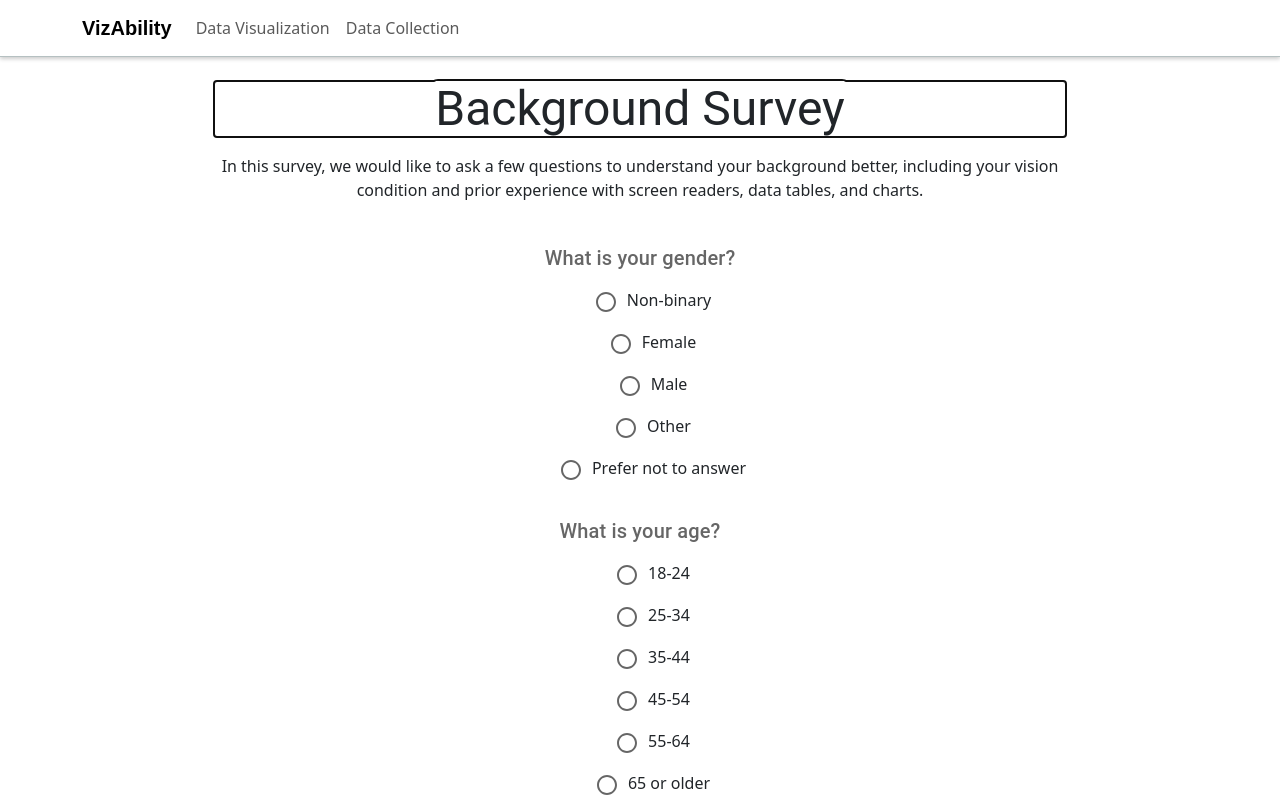
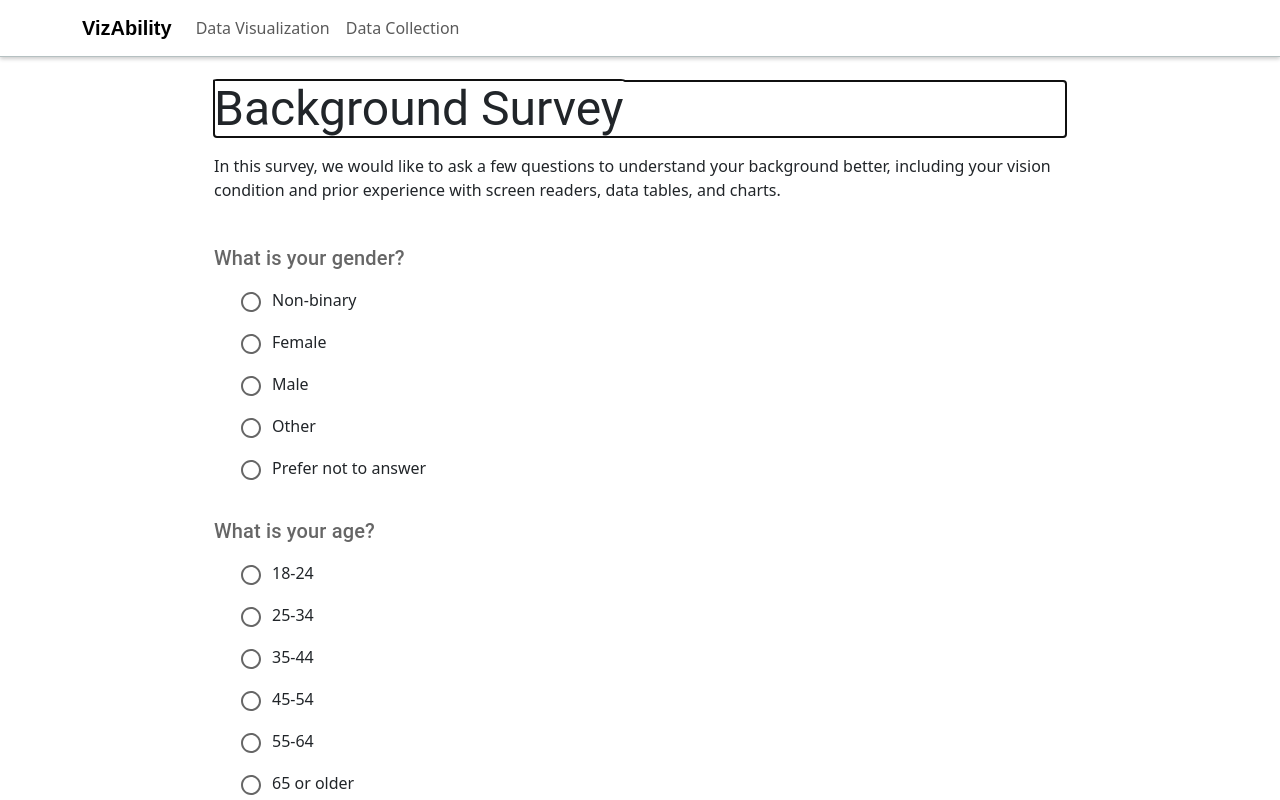
Before and after one commit to datawithinreach/vizability, a React (Create React App) app in the folder frontend/: page /VizAbility/data/presurvey in a window 1280 px wide. Shown: the top 800 px of the page. Built offline with nearby package versions, Linux system fonts and the light colour scheme; no server answers.

Commit message:
edit text alignment

```diff
--- a/frontend/src/App.css
+++ b/frontend/src/App.css
@@ -1,6 +1,6 @@
-.App {
+/* .App {
   text-align: center;
-}
+} */
 
 .App-logo {
   height: 40vmin;
--- a/frontend/src/styles/HomePageStyle.css
+++ b/frontend/src/styles/HomePageStyle.css
@@ -3,6 +3,7 @@
     /* center */
     margin-inline: auto;
     padding: 2em;
+    text-align: center;
   }
 
 /* Title h1 style */
```
